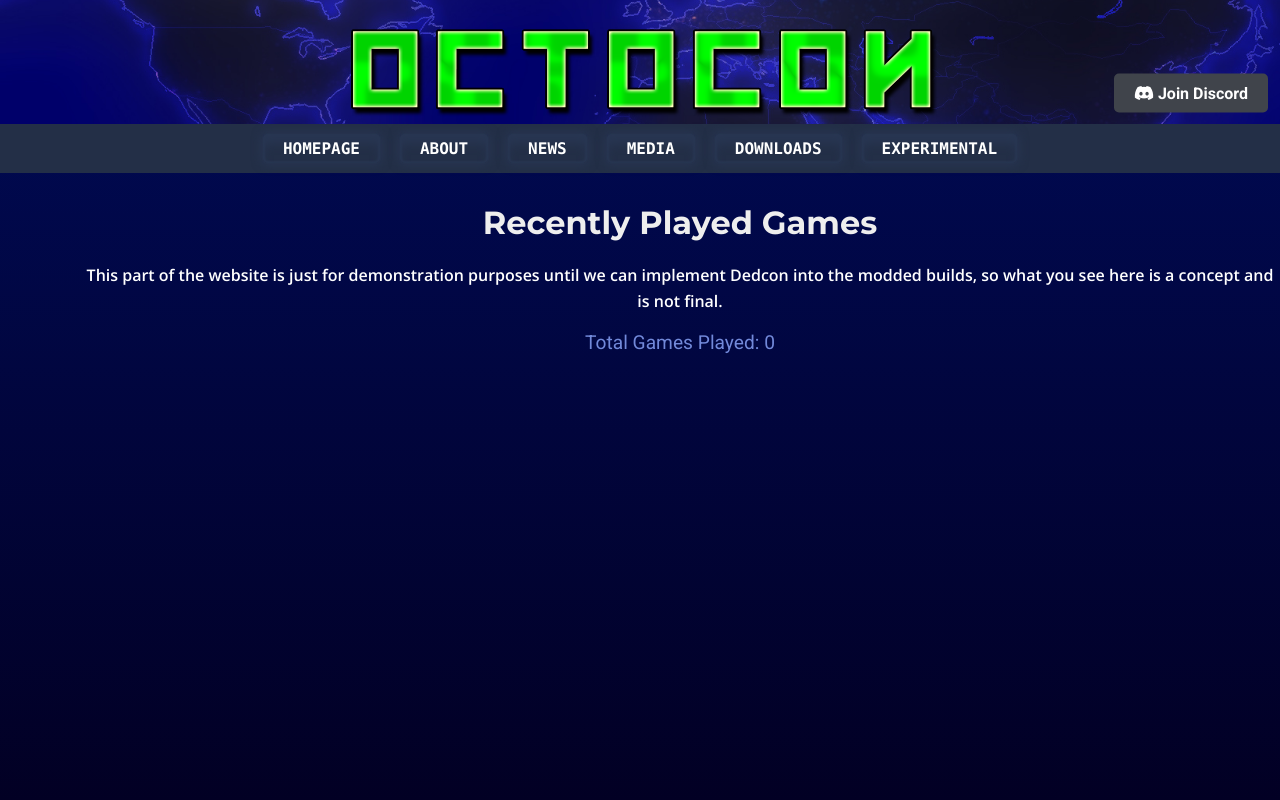
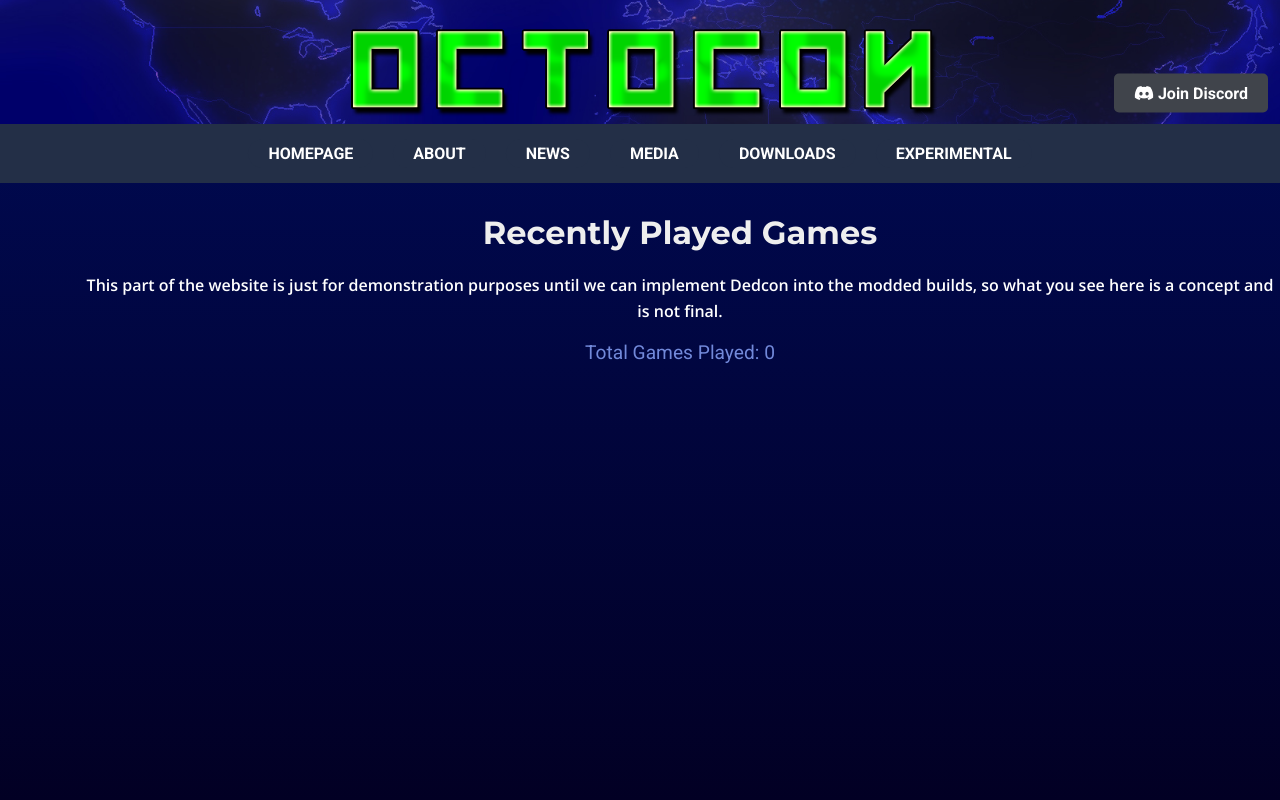
Before and after one commit to thebigbeanest/OctoconRedux, a website: page public/index.html in a window 1280 px wide. Shown: the top 800 px of the page. Drawn offline with nearby package versions, Linux system fonts and the light colour scheme; no server answers.

Commit message:
changes for the nav bar

```diff
--- a/public/btnnav.css
+++ b/public/btnnav.css
@@ -112,7 +112,7 @@ header {
 
 nav {
     background-color: #232f47;
-    padding: 10px 0;
+    padding: 15px 0;
     text-align: center;
     display: flex;
     justify-content: center;
@@ -121,17 +121,16 @@ nav {
 
 nav a {
     text-decoration: none;
-    font-family: Consolas, monospace;
     color: #fff;
     background: transparent;
     padding: 5px 20px;
-    border-radius: 5px;
+    border-radius: 50px;
     font-weight: bold;
     text-transform: uppercase;
     transition: all 0s ease-in-out;
     border: 0px solid #fff;
     margin: 0 10px;
-    box-shadow: 0 0 2px 0 #283652, 0 0 10px 2px #283652, inset 0 10px 10px 0 #283652, inset 0 0 2px 2px #283652;
+    /* box-shadow: 0 0 2px 0 #283652, 0 0 10px 2px #283652, inset 0 10px 10px 0 #283652, inset 0 0 2px 2px #283652; */
 }
 
 .navbtnhover:hover {
```
